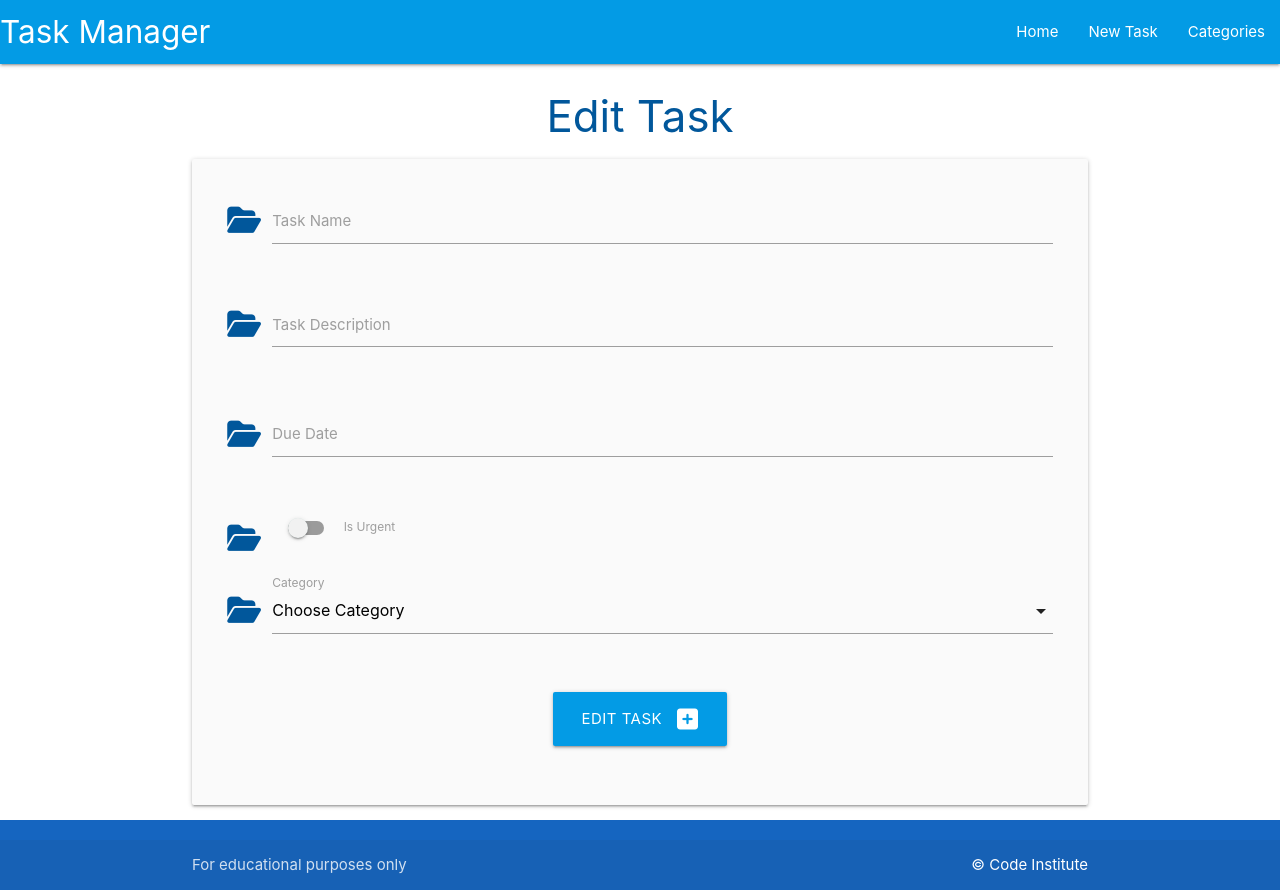
After one commit to URiem/gitpod-dbms-walkthrough, a Flask app: template taskmanager/templates/edit_task.html in a window 1280 px wide. The commit adds this page. Run offline with Flask 3, Linux system fonts and the light colour scheme; the template is opened without the code that fills it, so the values that code supplies are empty; some libraries are stand-ins or nearby versions.

```diff
--- /dev/null
+++ b/taskmanager/templates/edit_task.html
@@ -0,0 +1,80 @@
+{% extends "base.html" %}
+{% block content %}
+
+<h3 class="light-blue-text text-darken-4 center-align">Edit Task</h3>
+
+<div class="row card-panel grey lighten-5">
+    <form class="col s12" method="POST" action="{{ url_for('edit_task', task_id=task.id) }}">
+        <!-- task name -->
+        <div class="row">
+            <div class="input-field col s12">
+                <i class="fa-solid fa-folder-open prefix light-blue-text text-darken-4"></i>
+                <input id="task_name" name="task_name" value="{{ task.task_name }}" minlength="3" maxlength="25" type="text" class="validate" required>
+                <label for="task_name">Task Name</label>
+            </div>
+        </div>
+        <!-- task description -->
+        <div class="row">
+            <div class="input-field col s12">
+                <i class="fa-solid fa-folder-open prefix light-blue-text text-darken-4"></i>
+                <textarea id="task_description" name="task_description" minlength="5" maxlength="200"
+                    type="text" class="materialize-textarea validate" required>
+                    {{- task.task_description -}}
+                </textarea>
+                <label for="task_description">Task Description</label>
+            </div>
+        </div>
+        <!-- due date -->
+        <div class="row">
+            <div class="input-field col s12">
+                <i class="fa-solid fa-folder-open prefix light-blue-text text-darken-4"></i>
+                <input id="due_date" name="due_date" type="text" value="{{ task.due_date.strftime('%d %B, %Y') }}" class="datepicker validate" required>
+                <label for="due_date">Due Date</label>
+            </div>
+        </div>
+        <!-- is_urgent -->
+        <div class="row">
+            <div class="input-field col s12">
+                <div class="switch">
+                    <i class="fa-solid fa-folder-open prefix light-blue-text text-darken-4"></i>
+                    <label for="is_urgent">
+                        {% if task.is_urgent == True %}
+                            <input id="is_urgent" name="is_urgent" type="checkbox" checked>
+                        {% else %}
+                            <input id="is_urgent" name="is_urgent" type="checkbox">
+                        {% endif %}
+                        <span class="lever"></span>
+                        Is Urgent
+                    </label>
+                </div>
+            </div>
+        </div>
+        <!-- category id -->
+        <div class="row">
+            <div class="input-field col s12">
+                <i class="fa-solid fa-folder-open prefix light-blue-text text-darken-4"></i>
+                <select name="category_id" id="category_id" class="validate" required>
+                    <option value="" disabled selected>Choose Category</option>
+                    {% for category in categories %}
+                        {% if category == task.category %}
+                            <option value="{{ category.id }}" selected>{{ category.category_name }}</option>
+                        {% else %}
+                            <option value="{{ category.id }}">{{ category.category_name }}</option>
+                        {% endif %}
+                    {% endfor %}
+                </select>
+                <label for="category_id">Category</label>
+            </div>
+        </div>
+        <!-- submit button -->
+        <div class="row">
+            <div class="input-field col s12 center-align">
+                <button type="submit" class="btn-large light-blue darken-1">
+                    Edit Task <i class="fa-solid fa-square-plus right"></i>
+                </button>
+            </div>
+        </div>
+    </form>
+</div>
+
+{% endblock %}
--- a/taskmanager/templates/tasks.html
+++ b/taskmanager/templates/tasks.html
@@ -25,6 +25,10 @@
         <div class="collapsible-body">
             <strong>{{ task.category }}</strong>
             <p>{{ task.task_description }}</p>
+            <p>
+                <a href="{{ url_for('edit_task', task_id=task.id) }}" class="btn green accent-4">Edit</a>
+                <a href="{{ url_for('delete_task', task_id=task.id) }}" class="btn red">Delete</a>
+            </p>
         </div>
     </li>
     {% endfor %}
```
Also changed, not shown: taskmanager/routes.py (+22 -0 lines).
